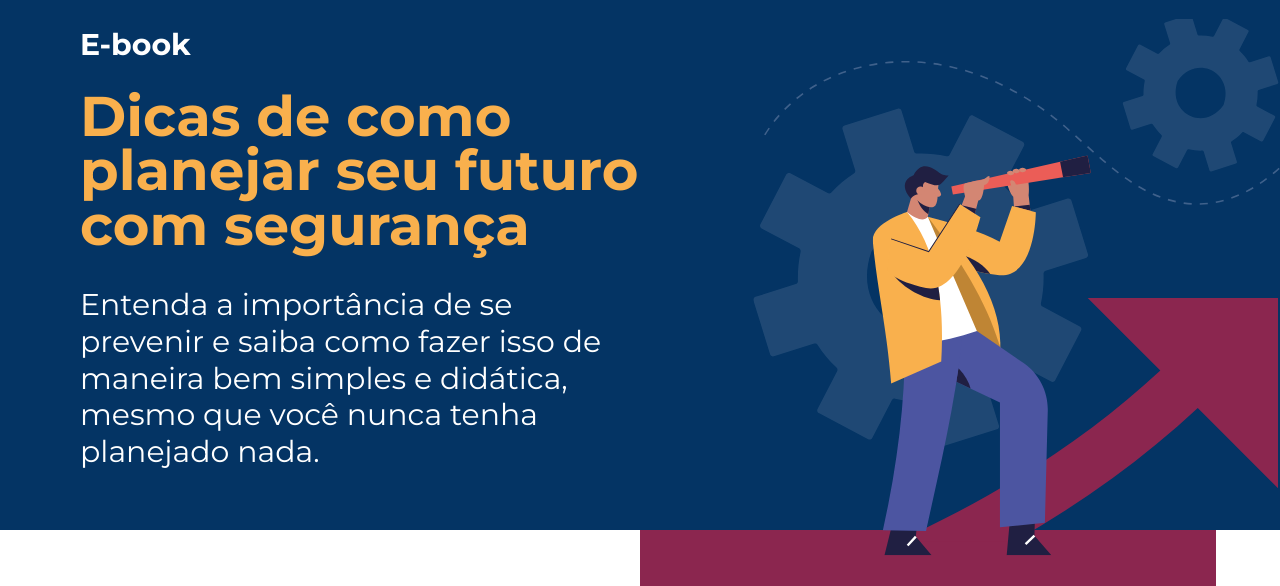
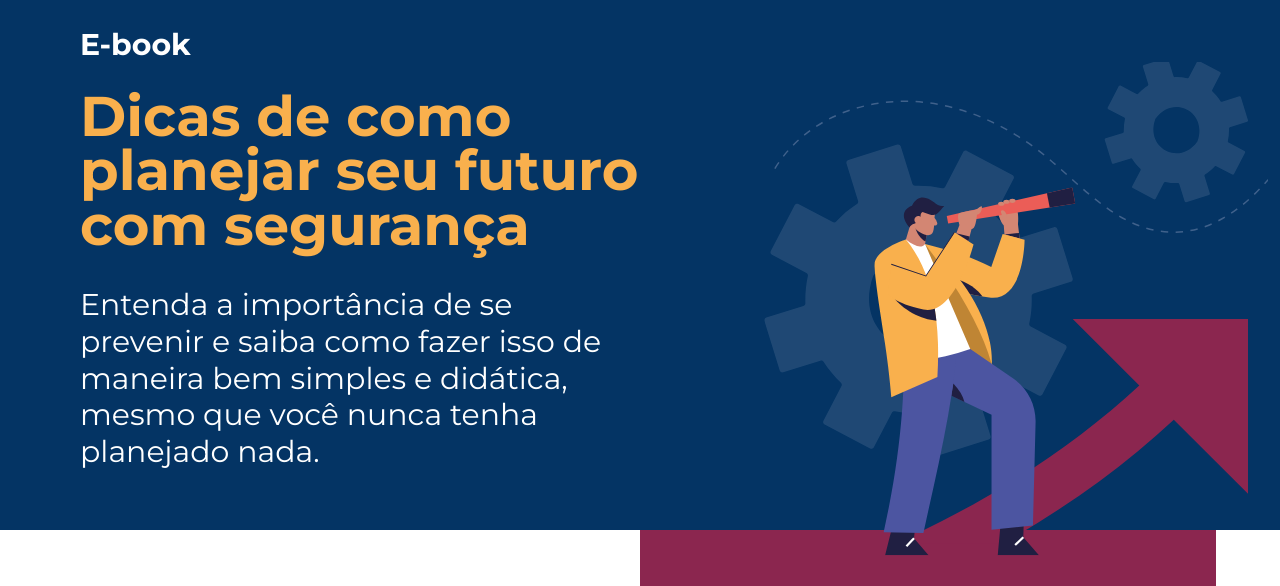
Before and after one commit to joilsonmslopes/sisou-03, a plain HTML site: page index.html in a window 1280 px wide. Shown: the part 167-753 px from the top of the page. Drawn offline with Linux system fonts and the light colour scheme.

Commit message:
chore: update

```diff
--- a/css/style-1.0.1.css
+++ b/css/style-1.0.1.css
@@ -235,6 +235,7 @@ html {
   -webkit-box-align: end;
       -ms-flex-align: end;
           align-items: flex-end;
+  padding: 0 2%;
 }
 
 @media only screen and (max-width: 768px) {
@@ -258,8 +259,8 @@ html {
 
 #moduleBanner .content-img .img-wrapper img {
   width: 100%;
-  -webkit-transform: translate(100px, 90px);
-          transform: translate(100px, 90px);
+  -webkit-transform: translate(90px, 90px);
+          transform: translate(90px, 90px);
 }
 
 @media only screen and (max-width: 992px) {
```
Also changed, not shown: 1 other file.
